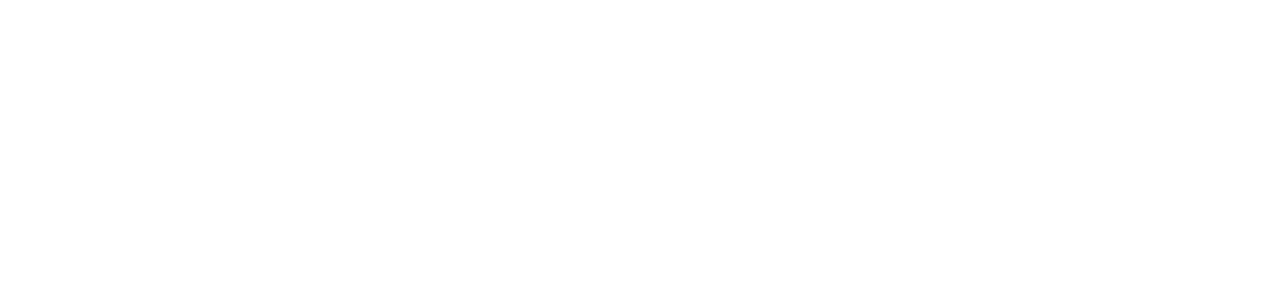
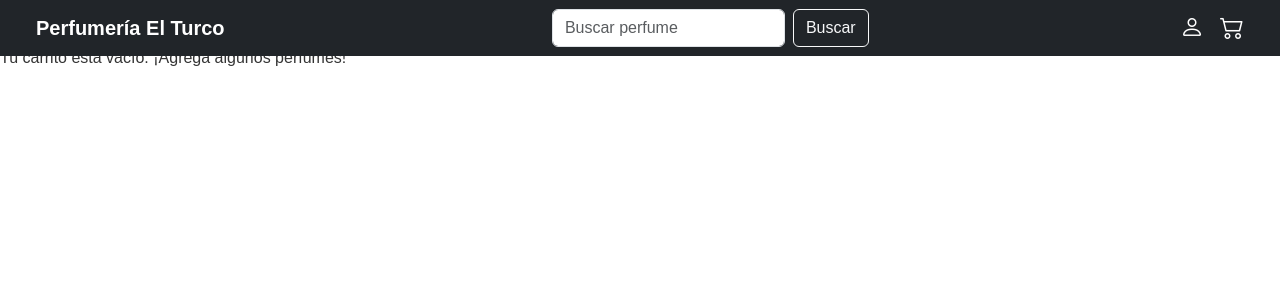
Before and after one commit to Eze-Nat/eccomercePerfumes, a React (Vite) app: page /cart in a window 1280 px wide. Before the commit this address had no page. Shown: the top 300 px of the page. Built offline with nearby package versions, Linux system fonts and the light colour scheme.

Commit message:
Implementacion carrito de compras: adiciono funcionalidad de agregar, eliminar y vaciar productos con persistencia en localStorage

```diff
--- a/src/App.jsx
+++ b/src/App.jsx
@@ -1,28 +1,24 @@
 import { Routes, Route } from "react-router-dom";
-
 import Home from "./components/pages/Home";
 import Login from "./components/auth/Login";
 import Register from "./components/auth/Register";
+import Dashboard from "./components/pages/dashboard/Dashboard.jsx";
+import CartPage from "./components/pages/cart/CartPage.jsx";
+import Navbar from "./components/pages/navbar/Navbar"; // Importamos Navbar
 
 import "./App.css";
-import Dashboard from "./components/pages/dashboard/Dashboard.jsx";
-
 
 function App() {
-
-
   return (
     <div className="gepa">
+      <Navbar />
       <Routes>
         <Route path="/" element={<Home />} />
         <Route path="/login" element={<Login />} />
         <Route path="/register" element={<Register />} />
-        <Route path="/dashboard" element={<Dashboard/>} />
+        <Route path="/dashboard" element={<Dashboard />} />
+        <Route path="/cart" element={<CartPage />} />
       </Routes>
-      {/* <main>
-        <Navbar />
-        <Perfumes perfumes={perfumes} />
-      </main> */}
     </div>
   );
 }
--- /dev/null
+++ b/src/components/pages/cart/CartPage.jsx
@@ -0,0 +1,57 @@
+import React from "react";
+import { useCart } from "../../../contexts/CartContextProvider";
+import { Button } from "react-bootstrap";
+
+const CartPage = () => {
+  const { cart, removeFromCart, clearCart } = useCart();
+
+  return (
+    <div className="cart-page">
+      <h2>Resumen del Carrito</h2>
+
+      {cart.length === 0 ? (
+        <p>Tu carrito está vacío. ¡Agrega algunos perfumes!</p>
+      ) : (
+        <>
+          {cart.map((item) => (
+            <div key={item.id} className="cart-item">
+              <img src={item.imagen} alt={item.nombre} className="cart-image" />
+              <div className="cart-details">
+                <h4>{item.nombre}</h4>
+                <p>{item.descripcion}</p>
+                <p>
+                  <strong>${item.precio.toFixed(2)}</strong>
+                </p>
+                <Button
+                  variant="outline-danger"
+                  size="sm"
+                  onClick={() => removeFromCart(item.id)}
+                >
+                  Eliminar
+                </Button>
+              </div>
+            </div>
+          ))}
+
+          <Button
+            variant="outline-secondary"
+            className="clear-cart-btn"
+            onClick={clearCart}
+          >
+            Vaciar carrito
+          </Button>
+
+          <Button
+            variant="success"
+            className="checkout-btn"
+            onClick={() => alert("Función de checkout pendiente 🚀")}
+          >
+            Proceder al pago
+          </Button>
+        </>
+      )}
+    </div>
+  );
+};
+
+export default CartPage;
--- a/src/components/pages/navbar/Navbar.jsx
+++ b/src/components/pages/navbar/Navbar.jsx
@@ -1,7 +1,9 @@
 import { useEffect, useRef, useState } from "react";
+import { useCart } from "../../../contexts/CartContextProvider"; // Importamos el carrito
 import "./navbar.css";
 
-const Navbar = ({onSearchPerfume}) => {
+const Navbar = ({ onSearchPerfume }) => {
+  const { cart } = useCart(); // Extraemos el carrito
   const [searchPerfume, setSearchPerfume] = useState("");
   const timeoutRef = useRef(null);
 
@@ -14,7 +16,7 @@ const Navbar = ({onSearchPerfume}) => {
   }, []);
 
   const handleOnChange = (event) => {
-    const newSearchPerfume=event.target.value;
+    const newSearchPerfume = event.target.value;
     setSearchPerfume(newSearchPerfume);
 
     if (timeoutRef.current) {
@@ -22,8 +24,8 @@ const Navbar = ({onSearchPerfume}) => {
     }
 
     timeoutRef.current = setTimeout(() => {
-        onSearchPerfume(newSearchPerfume);
-      }, 3000);
+      onSearchPerfume(newSearchPerfume);
+    }, 1500); // Reducimos el tiempo de debounce
   };
 
   const handleOnSubmit = (event) => {
@@ -36,17 +38,13 @@ const Navbar = ({onSearchPerfume}) => {
   };
 
   return (
-    <nav className="navbar fixed-top navbar-dark bg-dark px-4 ">
+    <nav className="navbar fixed-top navbar-dark bg-dark px-4">
       <div className="container-fluid">
-        <a className="navbar-brand fw-bold" href="#">
+        <a className="navbar-brand fw-bold" href="">
           Perfumería El Turco
         </a>
         <div className="flex-grow-1 d-flex justify-content-center">
-          <form
-            className="d-flex"
-            role="search"
-            onSubmit={handleOnSubmit}
-          >
+          <form className="d-flex" role="search" onSubmit={handleOnSubmit}>
             <input
               className="form-control me-2"
               type="search"
@@ -62,16 +60,20 @@ const Navbar = ({onSearchPerfume}) => {
         </div>
 
         <div className="d-flex align-items-center gap-3">
-          <a
-            href="/login"
-            className="text-white"
-            title="Iniciar sesión"
-            // onClick={() => setMostrarLogin(false)}
-          >
+          <a href="/login" className="text-white" title="Iniciar sesión">
             <i className="bi bi-person fs-4"></i>
           </a>
-          <a href="#" className="text-white" title="Carrito">
+          <a
+            href="/cart"
+            className="text-white position-relative"
+            title="Carrito"
+          >
             <i className="bi bi-cart2 fs-4"></i>
+            {cart.length > 0 && (
+              <span className="badge bg-danger position-absolute top-0 start-100 translate-middle">
+                {cart.length}
+              </span>
+            )}
           </a>
         </div>
       </div>
--- a/src/components/perfumes/PerfumeCard.jsx
+++ b/src/components/perfumes/PerfumeCard.jsx
@@ -1,33 +1,37 @@
 import { useState } from "react";
 import { Button } from "react-bootstrap";
 import AdminControls from "../admin/AdminControls";
+import { useCart } from "../../contexts/CartContextProvider";
 
 const PerfumeCard = ({ perfume = {}, isAdmin = false, onUpdateProduct }) => {
   // Estados para el producto
   const [currentPerfume, setCurrentPerfume] = useState({
-    id: perfume.id || '',
-    nombre: perfume.nombre || '',
-    titulo: perfume.titulo || '',
-    descripcion: perfume.descripcion || '',
-    imagen: perfume.imagen || '',
+    id: perfume.id || "",
+    nombre: perfume.nombre || "",
+    titulo: perfume.titulo || "",
+    descripcion: perfume.descripcion || "",
+    imagen: perfume.imagen || "",
     precio: parseFloat(perfume.precio) || 0,
     stock: parseInt(perfume.stock) || 0,
-    isHidden: Boolean(perfume.isHidden)
+    isHidden: Boolean(perfume.isHidden),
   });
-
 
   // Estado para mostrar/ocultar controles
   const [showAdminControls, setShowAdminControls] = useState(false);
 
-   const handleFieldChange = (field, value) => {
-    setCurrentPerfume(prev => ({
+  const { addToCart } = useCart();
+
+  const handleFieldChange = (field, value) => {
+    setCurrentPerfume((prev) => ({
       ...prev,
-      [field]: field === 'precio' ? parseFloat(value) || 0 :
-               field === 'stock' ? parseInt(value) || 0 :
-               value
+      [field]:
+        field === "precio"
+          ? parseFloat(value) || 0
+          : field === "stock"
+          ? parseInt(value) || 0
+          : value,
     }));
   };
-
 
   // Handler para guardar cambios
   const handleSaveChanges = () => {
@@ -38,9 +42,6 @@ const PerfumeCard = ({ perfume = {}, isAdmin = false, onUpdateProduct }) => {
     setShowAdminControls(false);
   };
 
-
-
-
   return (
     <article
       className="perfume-card"
@@ -48,7 +49,7 @@ const PerfumeCard = ({ perfume = {}, isAdmin = false, onUpdateProduct }) => {
         background: "transparent",
         opacity: currentPerfume.isHidden ? 0.5 : 1,
         border: currentPerfume.isHidden ? "1px dashed #ccc" : "none",
-        transition: 'all 0.3s ease'
+        transition: "all 0.3s ease",
       }}
     >
       <div className="perfume-header">
@@ -66,11 +67,14 @@ const PerfumeCard = ({ perfume = {}, isAdmin = false, onUpdateProduct }) => {
       <div className="m-2">
         {!currentPerfume.precio || isNaN(Number(currentPerfume.precio))
           ? "Consultar Precio"
-          : `$${Number(currentPerfume.precio).toFixed(2)}`
-        }
+          : `$${Number(currentPerfume.precio).toFixed(2)}`}
       </div>
 
-      <Button variant="outline-warning" className="btn-perfume m-2">
+      <Button
+        variant="outline-warning"
+        className="btn-perfume m-2"
+        onClick={() => addToCart(currentPerfume)}
+      >
         Agregar Al Carrito
       </Button>
 
@@ -81,7 +85,7 @@ const PerfumeCard = ({ perfume = {}, isAdmin = false, onUpdateProduct }) => {
             className="btn-perfume m-2"
             onClick={() => setShowAdminControls(!showAdminControls)}
           >
-            {showAdminControls ? 'Ocultar controles' : 'Modificar producto'}
+            {showAdminControls ? "Ocultar controles" : "Modificar producto"}
           </Button>
 
           {showAdminControls && (
--- /dev/null
+++ b/src/contexts/Cart.Context.jsx
@@ -0,0 +1,3 @@
+import { createContext } from "react";
+
+export const CartContext = createContext();
--- /dev/null
+++ b/src/contexts/CartContextProvider.jsx
@@ -0,0 +1,51 @@
+import { createContext, useContext, useState, useEffect } from "react";
+
+export const CartContext = createContext();
+
+const cartSaved = JSON.parse(localStorage.getItem("cart")) || [];
+
+export const CartContextProvider = ({ children }) => {
+  const [cart, setCart] = useState(cartSaved);
+
+  useEffect(() => {
+    if (cart.length > 0) {
+      localStorage.setItem("cart", JSON.stringify(cart));
+    } else {
+      localStorage.removeItem("cart");
+    }
+  }, [cart]);
+
+  const addToCart = (product) => {
+    setCart((prev) => {
+      const existingProduct = prev.find((item) => item.id === product.id);
+      if (existingProduct) {
+        return prev.map((item) =>
+          item.id === product.id
+            ? { ...item, cantidad: item.cantidad + 1 }
+            : item
+        );
+      }
+      return [...prev, { ...product, cantidad: 1 }];
+    });
+  };
+
+  const removeFromCart = (productId) => {
+    setCart(cart.filter((item) => item.id !== productId));
+  };
+
+  const clearCart = () => {
+    setCart([]);
+  };
+
+  return (
+    <CartContext.Provider
+      value={{ cart, addToCart, removeFromCart, clearCart }}
+    >
+      {children}
+    </CartContext.Provider>
+  );
+};
+
+export const useCart = () => useContext(CartContext);
+
+export default CartContextProvider;
--- a/src/main.jsx
+++ b/src/main.jsx
@@ -1,6 +1,7 @@
 import { StrictMode } from "react";
 import { createRoot } from "react-dom/client";
 import { BrowserRouter } from "react-router-dom";
+import CartContextProvider from "./contexts/CartContextProvider.jsx";
 import App from "./App.jsx";
 import "bootstrap/dist/css/bootstrap.min.css";
 import "bootstrap/dist/js/bootstrap.bundle.min.js";
@@ -11,7 +12,9 @@ import "./App.css";
 createRoot(document.getElementById("root")).render(
   <StrictMode>
     <BrowserRouter>
-      <App />
+      <CartContextProvider>
+        <App />
+      </CartContextProvider>
     </BrowserRouter>
   </StrictMode>
 );
```
Also changed, not shown: src/components/cart/Cart.jsx (added, +48 -0 lines).
